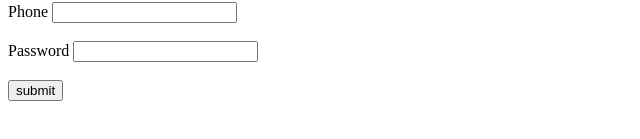
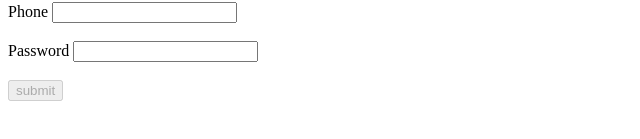
Before and after one commit to Rashmi92-ha/My-Angular-app, an Angular app: page / in a window 1280 px wide. Shown: the part 651-790 px from the top of the page, without its empty margins (0-640 px from the left). Built offline with nearby package versions, Linux system fonts and the light colour scheme.

Commit message:
reactive forms with form validators (#15)

```diff
--- a/src/app/reactive-forms/reactive-forms.component.html
+++ b/src/app/reactive-forms/reactive-forms.component.html
@@ -3,16 +3,30 @@
   <div>
     <label> Name </label>
     <input type="text" formControlName="name">
+    <div *ngIf="userForm.controls['name'].invalid && userForm.controls['name'].touched">
+      <small *ngIf="userForm.controls['name'].errors?.['required']"> Name is required </small>
+    </div>
     <br><br>
     <label> Email </label>
     <input type="email" formControlName="email">
+    <div *ngIf="userForm.controls['email'].invalid && userForm.controls['email'].touched">
+      <small *ngIf="userForm.controls['email'].errors?.['required']"> Email is required</small>
+    </div>
     <br><br>
     <label> Phone </label>
     <input type="tel" formControlName="phone">
+    <div *ngIf="userForm.controls['phone'].invalid && userForm.controls['phone'].touched">
+    <small *ngIf="userForm.controls['phone'].errors?.['required']">Phone no is required</small>
+    <small *ngIf="userForm.controls['phone'].errors?.['pattern']">Enter a valid 10 digit number</small>
+    </div>
     <br><br>
     <label> Password </label>
     <input type="password" formControlName="password">
+    <div *ngIf="userForm.controls['password'].invalid && userForm.controls['password'].touched">
+      <small *ngIf="userForm.controls['password'].errors?.['required']">password is required</small>
+      <small *ngIf="userForm.controls['password'].errors?.['minlength']">Enter a valid password</small>
+    </div>
 </div>
 </form>
 <br>
-<button (click)="onSubmit()">submit</button>
+<button (click)="onSubmit()" [disabled]="userForm.invalid">submit</button>
--- a/src/app/reactive-forms/reactive-forms.component.ts
+++ b/src/app/reactive-forms/reactive-forms.component.ts
@@ -1,5 +1,5 @@
 import { Component } from '@angular/core';
-import {FormGroup, FormControl} from '@angular/forms'
+import {FormGroup, FormControl, Validators} from '@angular/forms'
 
 @Component({
   selector: 'app-reactive-forms',
@@ -8,13 +8,13 @@ import {FormGroup, FormControl} from '@angular/forms'
 })
 export class ReactiveFormsComponent {
   userForm = new FormGroup ({
-    name : new FormControl(''),
-    email : new FormControl(''),
-    phone : new FormControl(''),
-    password: new FormControl('')
+    name : new FormControl('', [Validators.required]),
+    email : new FormControl('', [Validators.required,Validators.email]),
+    phone : new FormControl('', [Validators.required, Validators.pattern('^[0-9]{10}$')]),
+    password: new FormControl('',[Validators.required,Validators.minLength(6)])
   })
   onSubmit() {
     alert('reactive form submitted')
-    console.log(this.userForm.value, 'reactive forms')
+    this.userForm.reset()
   }
 }
```
